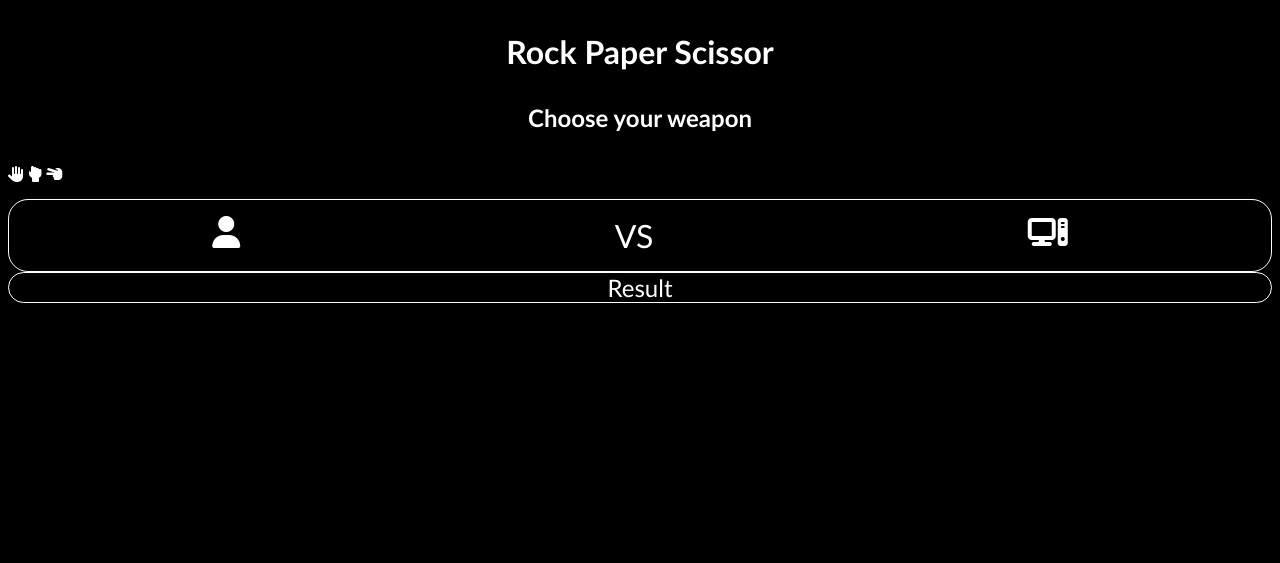
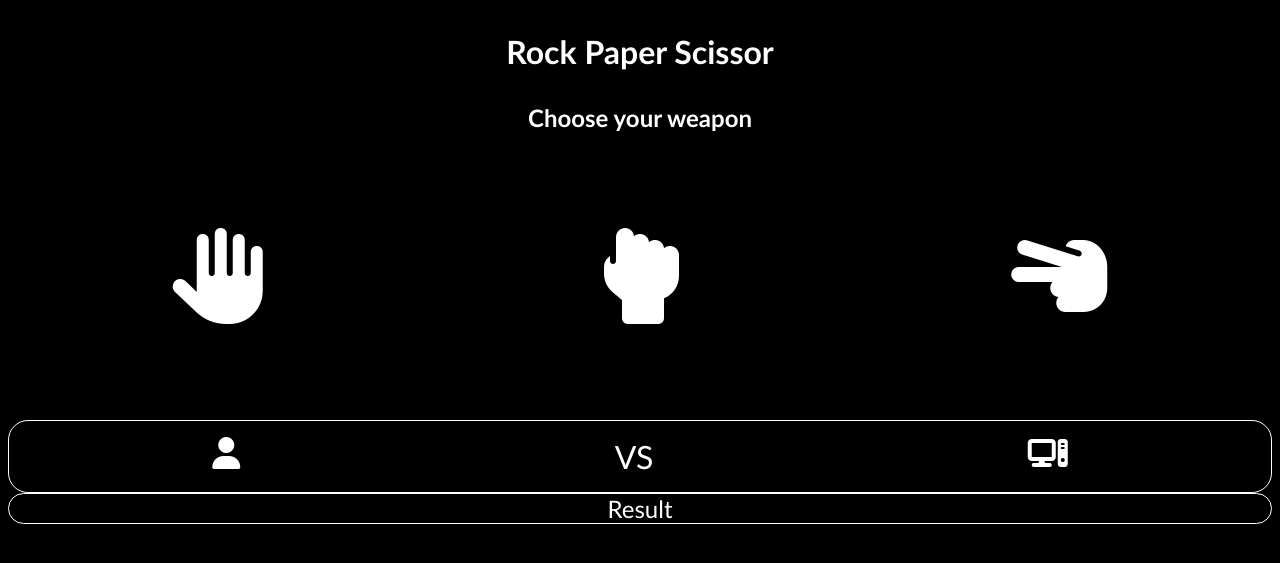
Before and after one commit to Morphyn95/RockPaperScissor, a PHP site: page / in a window 1280 px wide. Shown: the top 563 px of the page. Run offline with PHP 8.4, Linux system fonts and the light colour scheme; some libraries are stand-ins or nearby versions.

Commit message:
Rebuild choice.

```diff
--- a/style.css
+++ b/style.css
@@ -11,6 +11,9 @@ h1, h2 {
 
 p {
     color: white;
+    display: flex;
+    justify-content: space-around;
+    font-size: 6em;
 }
 
 p i {
```
